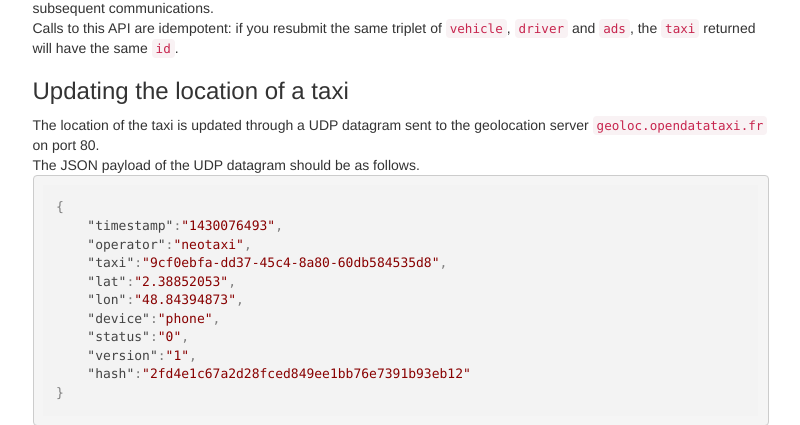
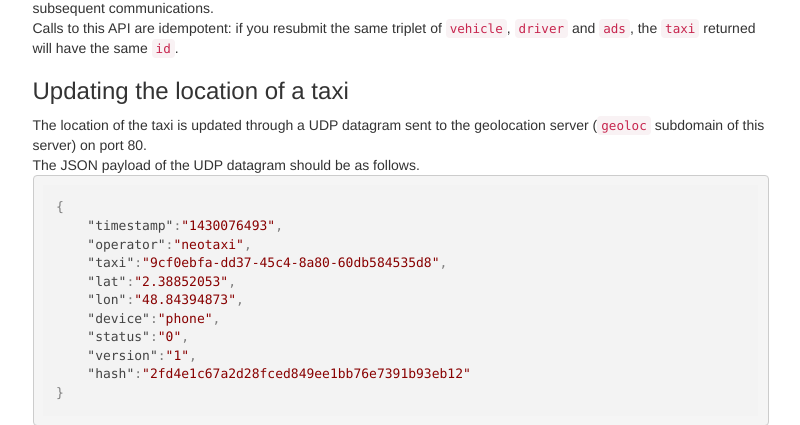
Before and after one commit to openmaraude/APITaxi, a Flask app: page /documentation/operateur in a window 1280 px wide. Shown: the part 1428-1853 px from the top of the page, without its empty margins (254-1054 px from the left). Run offline with Flask 2, Linux system fonts and the light colour scheme; parts of the project's set-up code (start-up, migrations or seed data) failed here and were passed over; some libraries are stand-ins or nearby versions.

Commit message:
Update of the url of the geolocation server

```diff
--- a/APITaxi/templates/documentation/operateur.html
+++ b/APITaxi/templates/documentation/operateur.html
@@ -61,7 +61,7 @@ If successful, the API returns the complete <code>taxi</code> object as describe
 
 <h3 id="udp_taxi">Updating the location of a taxi</h3>
 
- The location of the taxi is updated through a UDP datagram sent to the geolocation server <code>geoloc.opendatataxi.fr</code> on port 80.<br>
+The location of the taxi is updated through a UDP datagram sent to the geolocation server (<code>geoloc</code> subdomain of this server) on port 80.<br>
 
 The JSON payload of the UDP datagram should be as follows.
 
```
